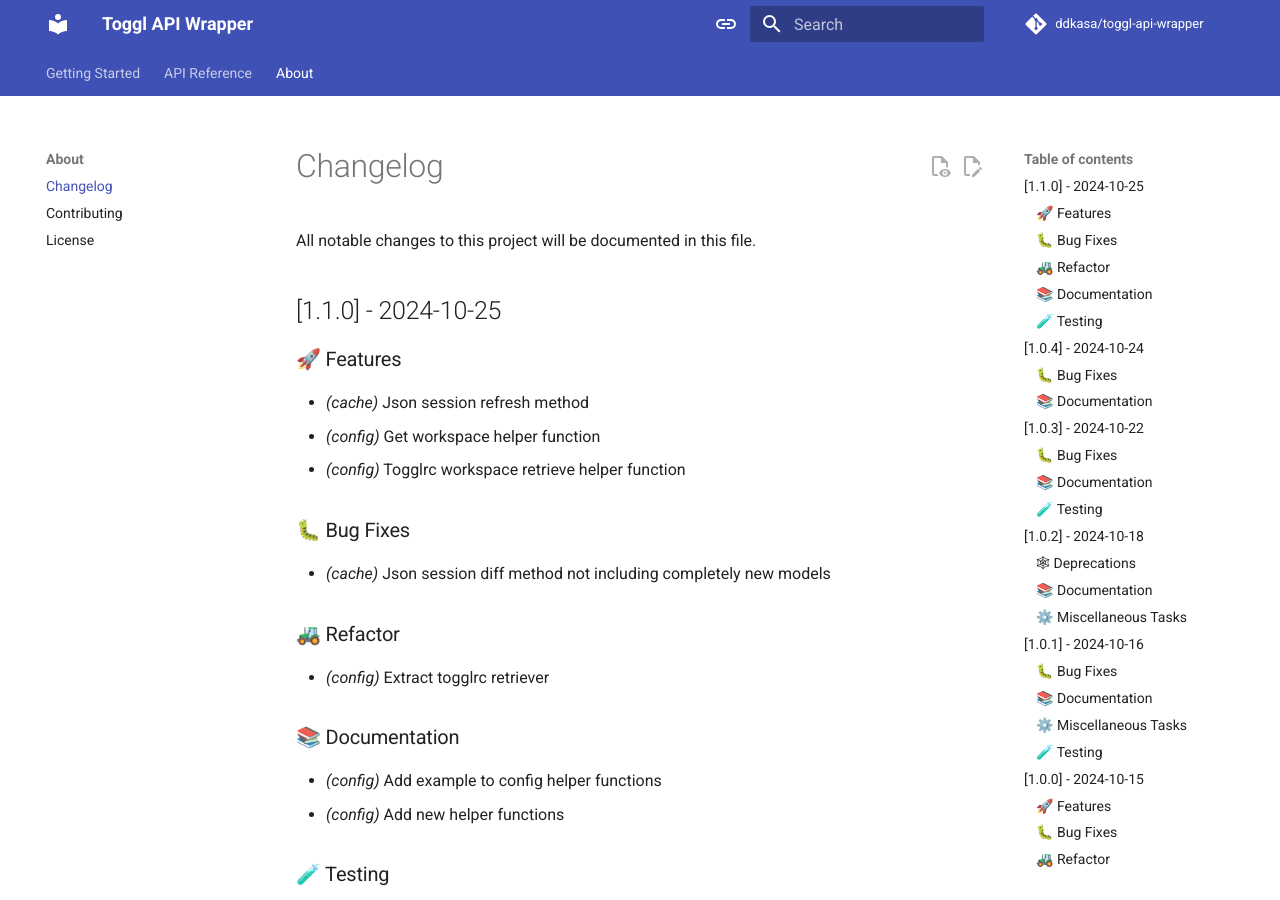
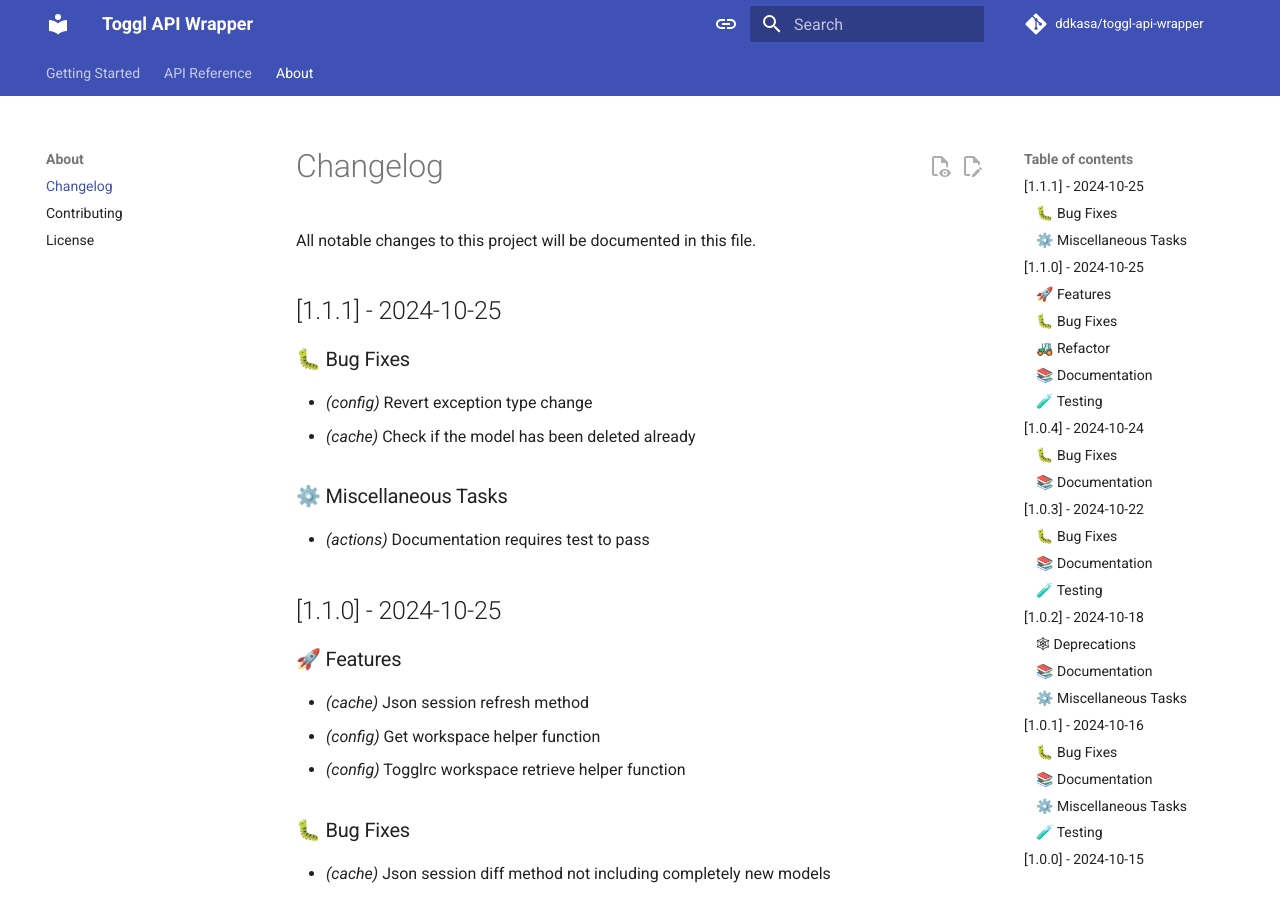
Before and after one commit to ddkasa/toggl-api-wrapper, an MkDocs documentation site: the page built from docs/CHANGELOG.md, in a window 1280 px wide and 900 px high. Built offline with MkDocs 1.6.1 and Material for MkDocs 9.7.7, drawn with Linux system fonts in a browser that asks for light colours; comment, search, counter and statistics services are not loaded.

Commit message:
chore(release) version 1.1.1

```diff
--- a/docs/CHANGELOG.md
+++ b/docs/CHANGELOG.md
@@ -1,6 +1,17 @@
 # Changelog
 
 All notable changes to this project will be documented in this file.
+
+## [1.1.1] - 2024-10-25
+
+### 🐛 Bug Fixes
+
+- *(config)* Revert exception type change
+- *(cache)* Check if the model has been deleted already
+
+### ⚙️ Miscellaneous Tasks
+
+- *(actions)* Documentation requires test to pass
 
 ## [1.1.0] - 2024-10-25
 
--- a/pyproject.toml
+++ b/pyproject.toml
@@ -1,6 +1,6 @@
 [tool.poetry]
 name = "toggl-api-wrapper"
-version = "1.1.0"
+version = "1.1.1"
 description = "Simple Toggl API wrapper for non-premium features."
 authors = ["David Kasakaitis <davidkasakaitis@proton.me>"]
 license = "MIT"
--- a/toggl_api/version.py
+++ b/toggl_api/version.py
@@ -1 +1 @@
-version = "1.1.0"
+version = "1.1.1"
```
